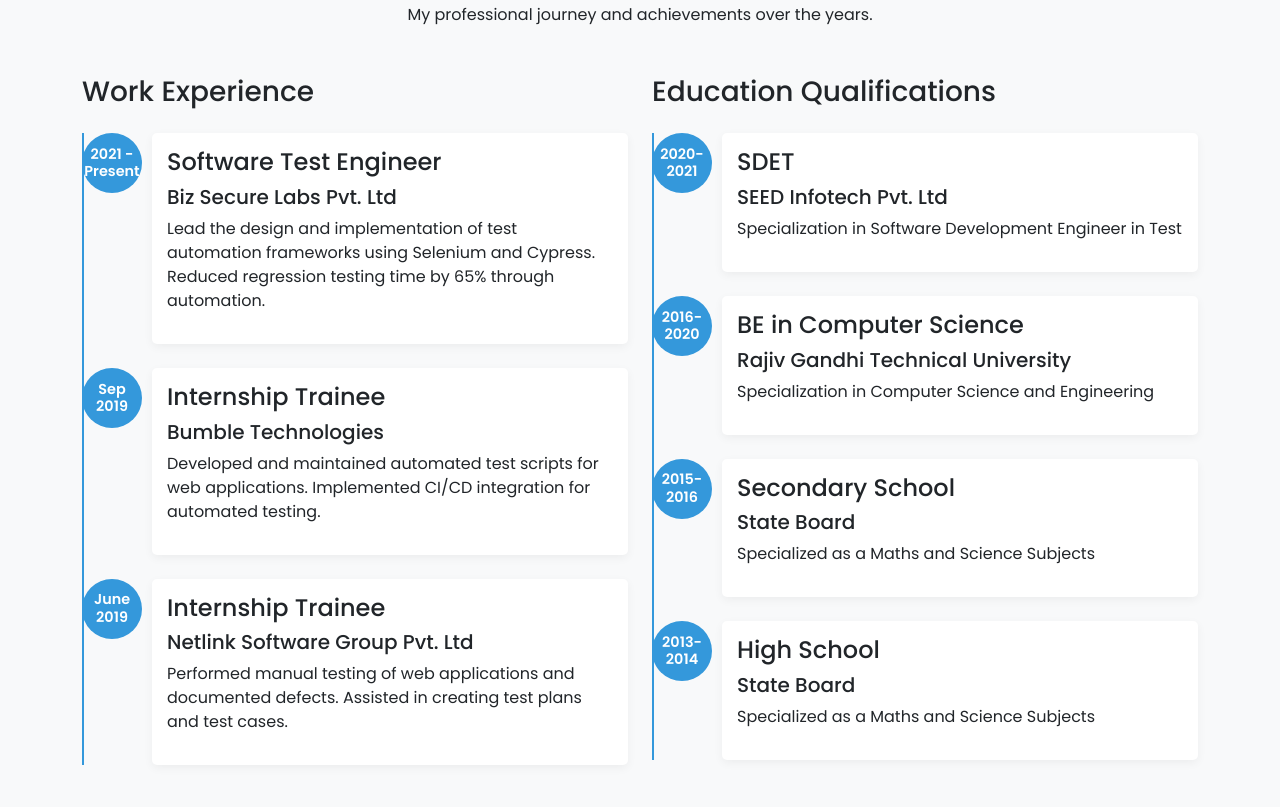
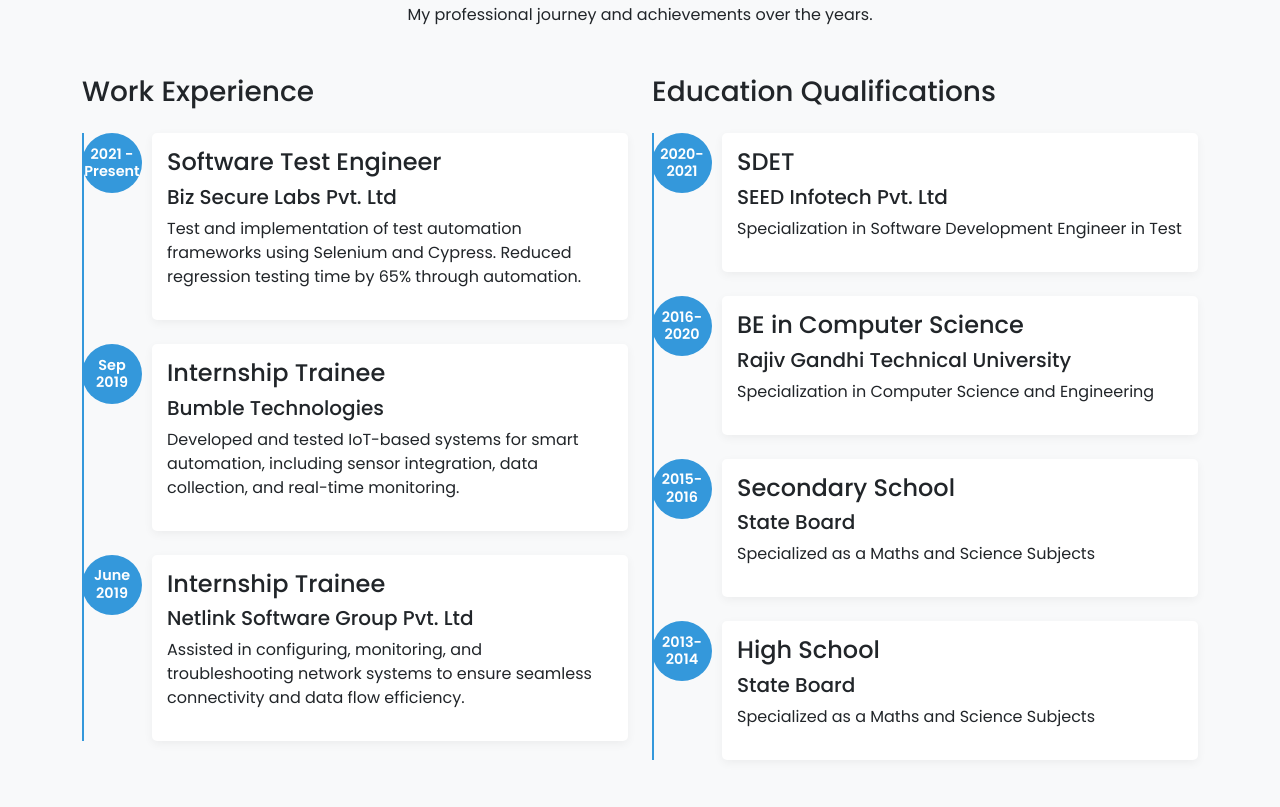
Before and after one commit to KushalSharma28/My_Portfolio, a plain HTML site: page index.html in a window 1280 px wide. Shown: the part 4921-5728 px from the top of the page. Drawn offline with nearby package versions, Linux system fonts and the light colour scheme.

Commit message:
Changes Update

```diff
--- a/index.html
+++ b/index.html
@@ -449,7 +449,7 @@
                             <div class="timeline-content">
                                 <h4>Software Test Engineer</h4>
                                 <h5>Biz Secure Labs Pvt. Ltd</h5>
-                                <p>Lead the design and implementation of test automation frameworks using Selenium and Cypress. Reduced regression testing time by 65% through automation.</p>
+                                <p>Test and implementation of test automation frameworks using Selenium and Cypress. Reduced regression testing time by 65% through automation.</p>
                             </div>
                         </div>
 
@@ -458,7 +458,7 @@
                             <div class="timeline-content">
                                 <h4>Internship Trainee</h4>
                                 <h5>Bumble Technologies</h5>
-                                <p>Developed and maintained automated test scripts for web applications. Implemented CI/CD integration for automated testing.</p>
+                                <p>Developed and tested IoT-based systems for smart automation, including sensor integration, data collection, and real-time monitoring.</p>
                             </div>
                         </div>
 
@@ -467,7 +467,7 @@
                             <div class="timeline-content">
                                 <h4>Internship Trainee</h4>
                                 <h5>Netlink Software Group Pvt. Ltd</h5>
-                                <p>Performed manual testing of web applications and documented defects. Assisted in creating test plans and test cases.</p>
+                                <p>Assisted in configuring, monitoring, and troubleshooting network systems to ensure seamless connectivity and data flow efficiency.</p>
                             </div>
                         </div>
                     </div>
```
